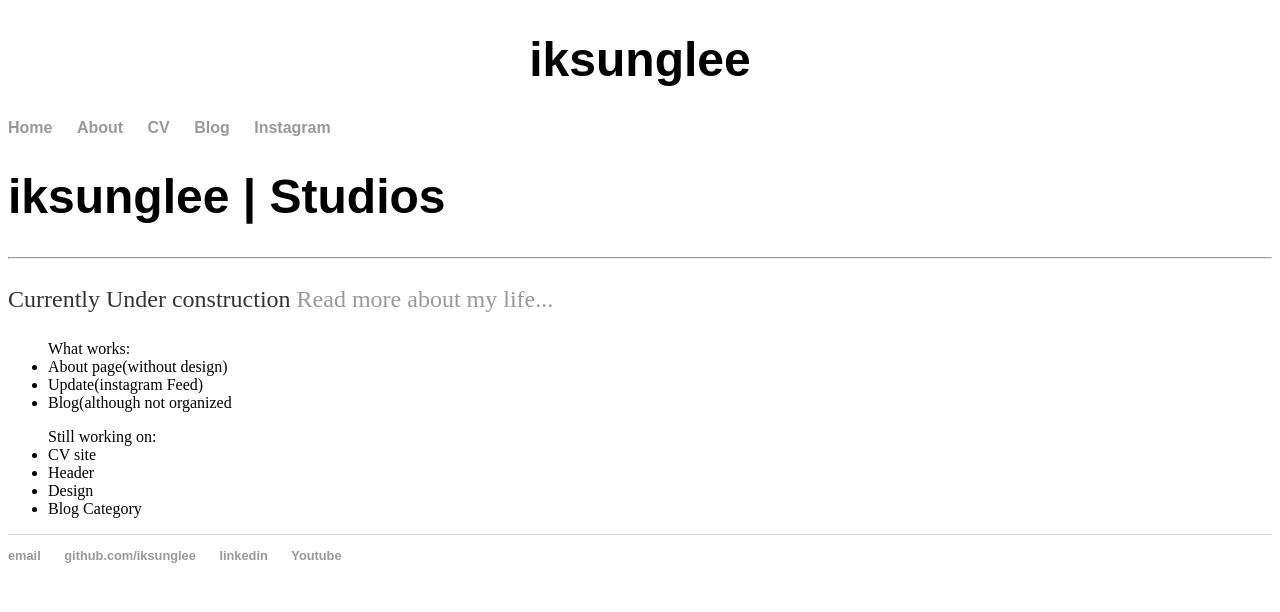
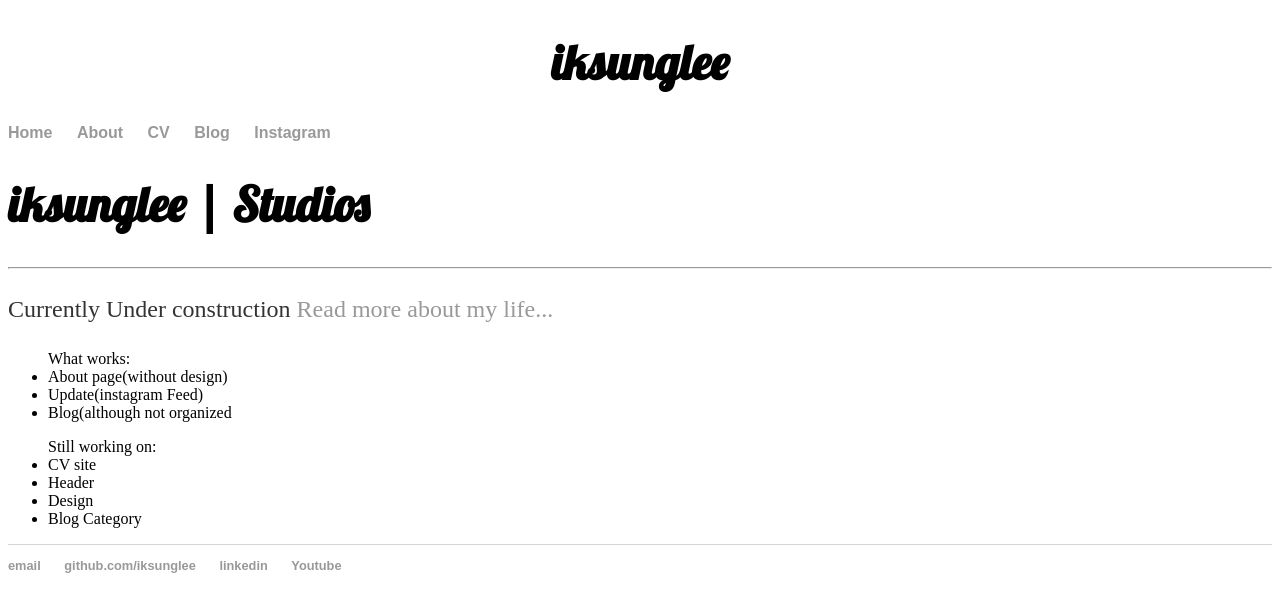
Before and after one commit to iksunglee/iksunglee.github.io, a Jekyll site: the page built from index.html, in a window 1280 px wide. Shown: the top 612 px of the page. Built offline with Jekyll 4.4.1, drawn with Linux system fonts in a browser that asks for light colours; some web fonts are replaced.

Commit message:
Update default.html
lobster

```diff
--- a/_layouts/default.html
+++ b/_layouts/default.html
@@ -4,11 +4,11 @@
 			<title>{{ page.title }}</title>
 			<!-- link to main stylesheet -->
 			<link rel="stylesheet" type="text/css" href="/css/main.css">
-			<link rel="stylesheet" type="text/css" href="https://fonts.googleapis.com/css?family=Kumar+One">
+			<link rel="stylesheet" type="text/css" href="https://fonts.googleapis.com/css?family=Lobster">
 		</head>
 		<body>
 			<center>
-				<h1> <b> <div font-family:'Kumar One'> iksunglee </div></b> </h1>
+				<h1> <b> <div font-family:'Lobster'> iksunglee </div></b> </h1>
 			</center>
 			<!--
 			<img src="https://github.com/iksunglee/iksunglee.github.io/blob/master/image/travel2.png?raw=true" alt="logo" style="height: 100px;width:250px;">
```
